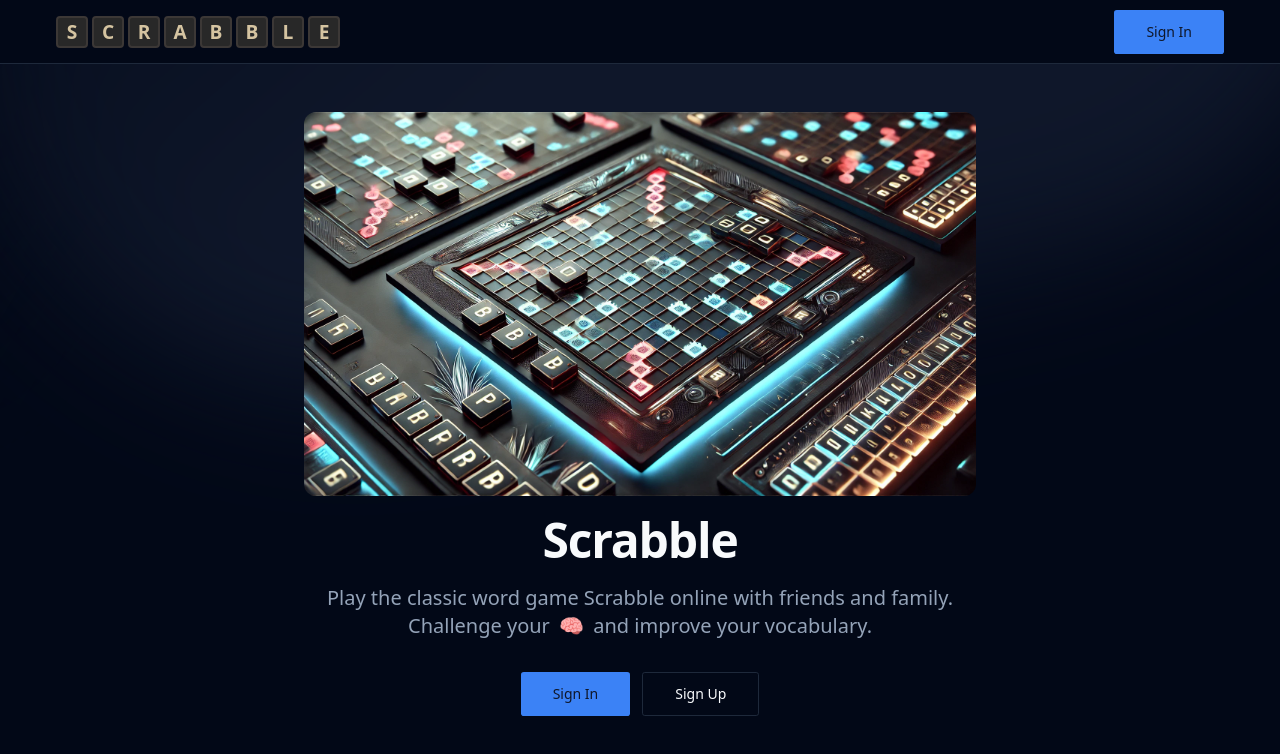
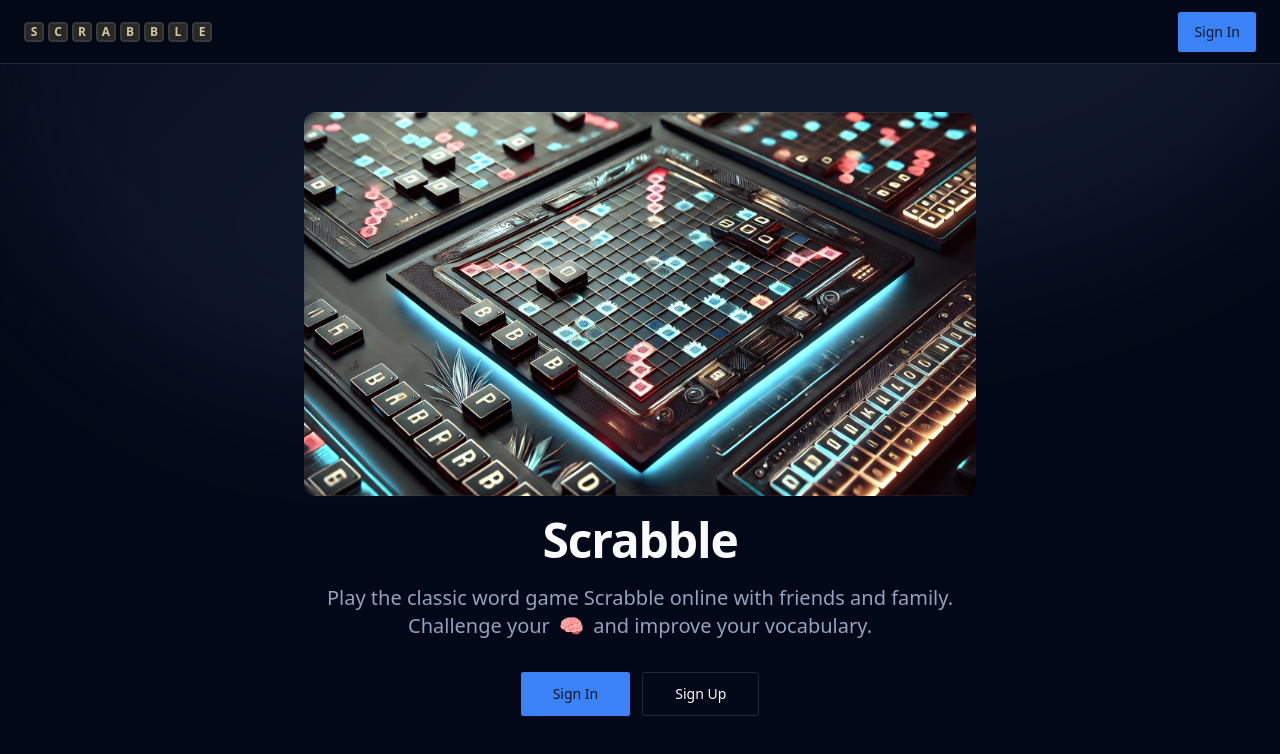
Before and after one commit to nmyers217/hono-deno-scrabble, a Next.js app: page / in a window 1280 px wide. Shown: the top 754 px of the page. Built offline with nearby package versions, Linux system fonts and the light colour scheme; no server answers.

Commit message:
Bug: fix my nav spacing

```diff
--- a/src/app/layout.tsx
+++ b/src/app/layout.tsx
@@ -24,8 +24,8 @@
 
 function TopNav() {
   return (
-    <header className="sticky top-0 flex h-16 items-center gap-4 border-b bg-background px-4 md:px-6">
-      <nav className="full container flex flex-row items-center justify-between gap-6 text-lg font-medium">
+    <header className="sticky top-0 flex h-16 w-screen flex-row items-center border-b bg-background px-4 md:px-6">
+      <nav className="flex w-full justify-between gap-6 text-lg font-medium">
         <Link
           href="/"
           className="flex items-center gap-1 text-lg font-semibold hover:scale-110 hover:transition-transform md:text-base"
@@ -34,7 +34,7 @@
             <ScrabbleTile
               key={index}
               letter={letter}
-              size={2}
+              size={1.25}
               theme="gruvbox"
               disabled
             />
@@ -43,7 +43,7 @@
 
         <SignedOut>
           <SignInButton>
-            <Button size={"lg"}>Sign In</Button>
+            <Button>Sign In</Button>
           </SignInButton>
         </SignedOut>
         <SignedIn>
```
